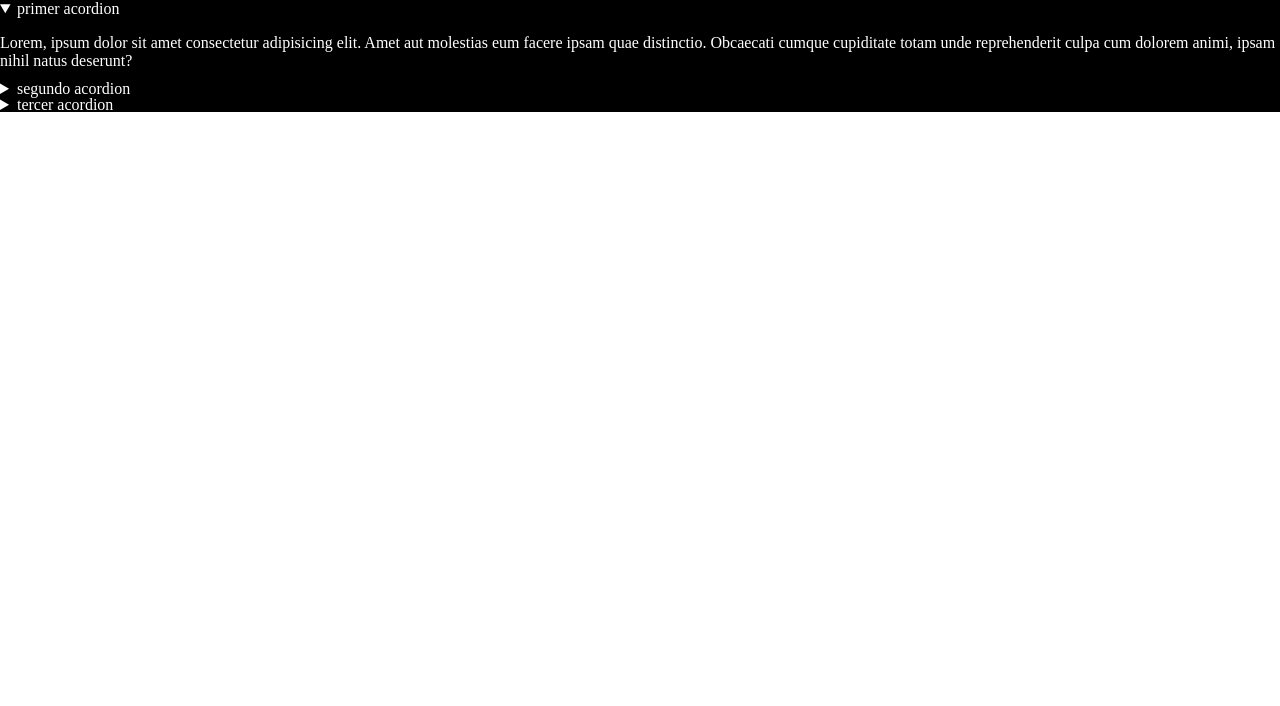
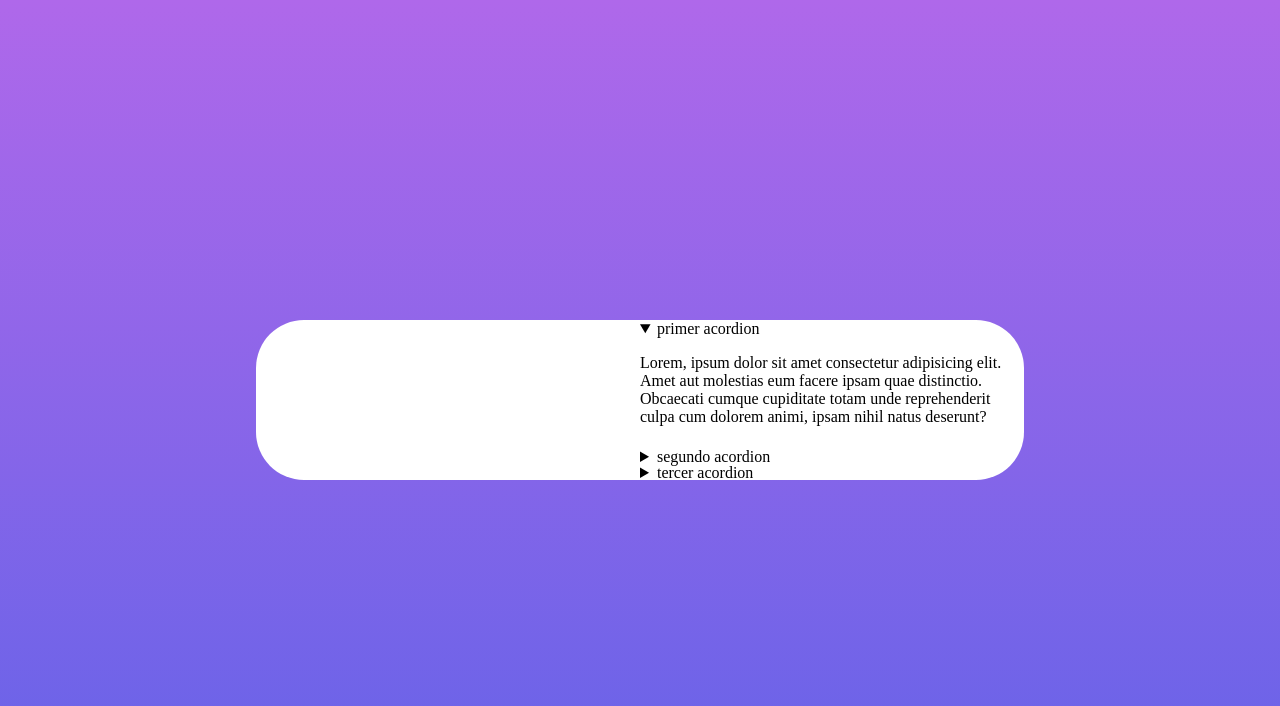
Before and after one commit to MiguelPositive/faq-accordion-card-main, a plain HTML site: page index.html in a window 1280 px wide. Both pictures are taken after a click on the element "primer acordion". Drawn offline with nearby package versions, Linux system fonts and the light colour scheme.

Commit message:
agregue le fondo

```diff
--- a/index.css
+++ b/index.css
@@ -4,11 +4,27 @@
 
 body {
   margin: 0;
+
+  min-width: 100vw;
+  min-height: 100vh;
+
+  display: flex;
+  justify-content: center;
+  align-items: center;
+
+  background: linear-gradient(#af68ea, #6663e8);
 }
 
-section {
-  background-color: black;
-  color: white;
+main {
+  background-color: white;
+
+  width: clamp(50vw, 65vw, 60vw);
+  /* borde pendiente */
+  border-radius: clamp(2rem, 4rem, 3rem);
+
+  display: grid;
+  grid-template-columns: repeat(2, 1fr);
+  grid-template-rows: 1;
 }
 
 details {
@@ -18,5 +34,5 @@ details {
 
 details[open] {
   transition: 0.2s all;
-  height: 5rem;
+  height: 8rem;
 }
--- a/index.html
+++ b/index.html
@@ -22,6 +22,8 @@
   </head>
   <body>
     <main>
+      <div></div>
+
       <section>
         <details>
           <summary>primer acordion</summary>
--- a/index.js
+++ b/index.js
@@ -1,14 +1,14 @@
-const detalles = document.querySelectorAll("details");
+const details = document.querySelectorAll("details");
 
 // Agregar un evento de clic a cada elemento `details`
-detalles.forEach(function (detalle) {
-  detalle.addEventListener("click", function () {
+details.forEach(function (detail) {
+  detail.addEventListener("click", function () {
     // Cerrar cualquier otro elemento `details` que esté abierto
 
-    detalle.parentElement
+    detail.parentElement
       .querySelectorAll("details[open]")
       .forEach(function (openDetails) {
-        if (openDetails !== detalle) {
+        if (openDetails !== detail) {
           openDetails.removeAttribute("open");
         }
       });
```
